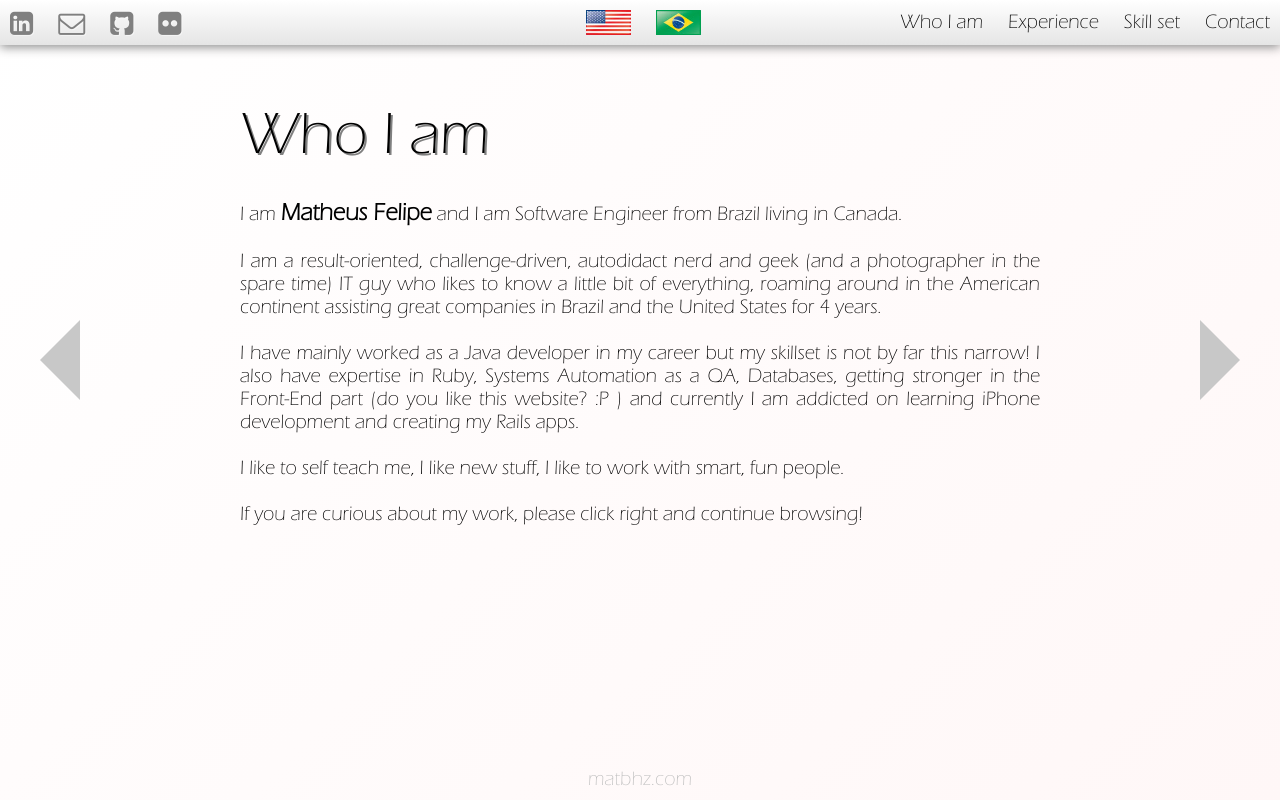
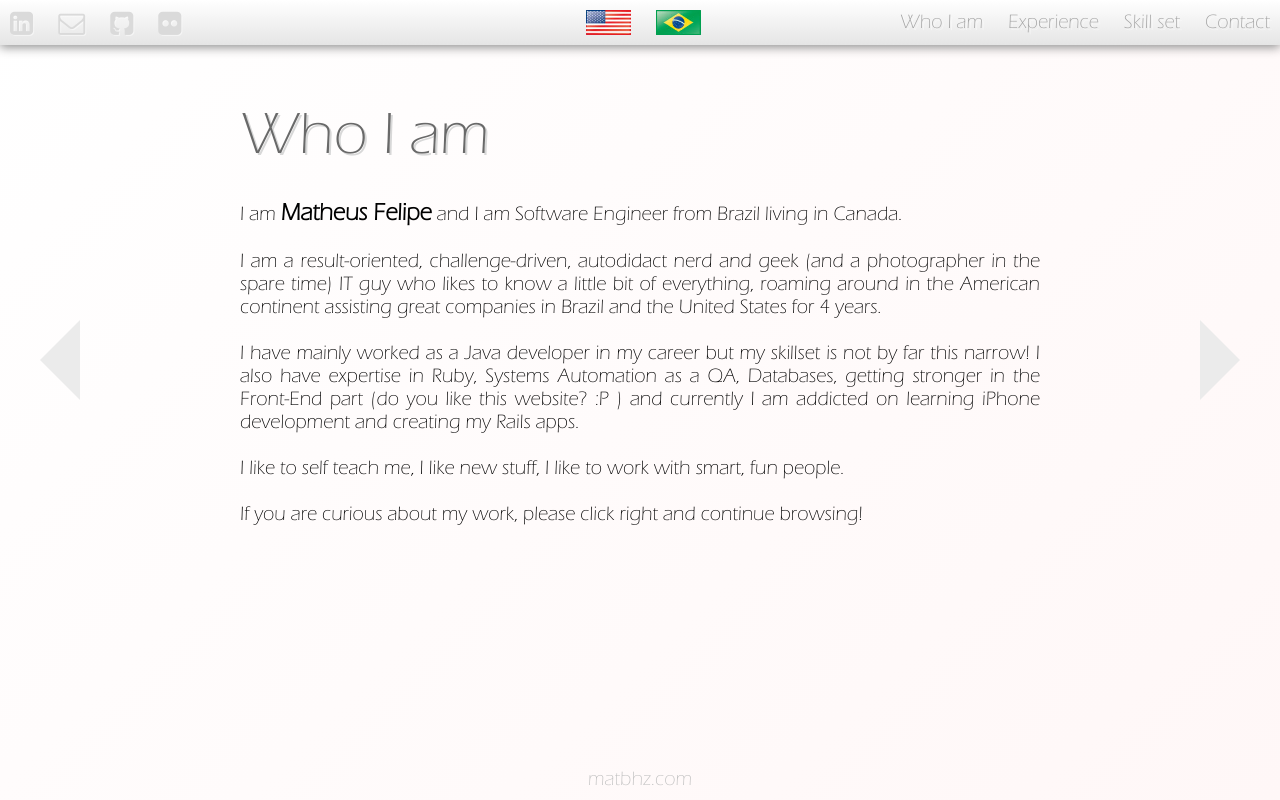
Before and after one commit to matbhz/matbhz.github.io, a plain HTML site: page index.html in a window 1280 px wide. Shown: the top 800 px of the page. Drawn offline with Linux system fonts and the light colour scheme.

Commit message:
Changes colors

```diff
--- a/css/main.css
+++ b/css/main.css
@@ -47,17 +47,20 @@ footer a {
 
 i.icon {
     font-size: 27px;
-    color: grey;
+    color: #DADADA;
     text-shadow: 1px 1px 0px rgba(255, 255, 255, 0.5);
 }
 
 i.icon:hover, .bigIcon i:hover, .skillDiv p:hover {
-    color: rgb(70, 70, 70);
+    color: #C2C2C2;
 }
 
-.tooltip:hover:after {
-    background: #333;
-    background: rgba(0, 0, 0, .7);
+#links i.icon {
+    color:rgb(140, 140, 140);
+}
+
+.tooltip:hover::after {
+    background: rgba(185, 185, 185, .7);
     border-radius: 4px;
     bottom: -25px;
     color: #fff;
@@ -78,8 +81,8 @@ h2 {
     font-size: 60px;
     font-weight: normal;
     margin: 30px 0px;
-    text-shadow: 2px 2px gray;
-    color: black;
+    text-shadow: 2px 2px rgb(216, 216, 216);
+    color: dimgray;
 
 }
 
@@ -149,6 +152,11 @@ header #sections ul {
     text-align: right;
 }
 
+header #sections a {
+    color: rgb(160, 160, 160);
+    text-shadow: 2px 2px 0px rgba(255, 255, 255, 0.5);
+}
+
 header li {
     display: inline;
     margin: 0px 10px;
@@ -164,28 +172,22 @@ header li {
     font-family: serif;
     z-index: 99;
     cursor: pointer;
+    border-top: 40px solid transparent;
+    border-bottom: 40px solid transparent;
 }
 
 #left {
     left: 0px;
-
     width: 0;
     height: 0;
-    border-top: 40px solid transparent;
-    border-bottom: 40px solid transparent;
-
-    border-right: 40px solid rgb(200, 200, 200);
+    border-right: 40px solid rgb(235, 235, 235);
 }
 
 #right {
     right: 0px;
-
     width: 0;
     height: 0;
-    border-top: 40px solid transparent;
-    border-bottom: 40px solid transparent;
-
-    border-left: 40px solid rgb(200, 200, 200);
+    border-left: 40px solid rgb(235, 235, 235);
 
 }
 
@@ -303,7 +305,7 @@ section {
 #thumbBackground {
     position: absolute;
     font-size: 400px;
-    color: rgb(240, 240, 240);
+    color: rgb(245, 245, 245);
     left: 65%;
     top: 300px;
 }
--- a/index.html
+++ b/index.html
@@ -71,7 +71,7 @@
             <div class="box">
               <h2 class="animated fadeInDown">Who I am</h2>
               <P class="delay animated fadeInDown">
-                I am <strong style="cursor:help">Matheus Felipe</strong> and I am Software Engineer from Brazil living in Canada. <br><br>
+                I am <strong>Matheus Felipe</strong> and I am Software Engineer from Brazil living in Canada. <br><br>
                 I am a result-oriented, challenge-driven, autodidact nerd and geek (and a photographer in the spare time) IT
                 guy who likes to know a little bit of everything, roaming around in the American continent assisting great
                 companies in Brazil and the United States for 4 years.<br> <br>
@@ -189,7 +189,7 @@
             <div class="box">
               <h2 class="animated fadeInDown">Quem sou eu</h2>
               <P class="delay animated fadeInDown">
-                Eu me chamo <strong style="cursor:help">Matheus Felipe</strong> e eu sou um Engenheiro de Software brasileiro morando no Canadá. <br><br>
+                Eu me chamo <strong>Matheus Felipe</strong> e eu sou um Engenheiro de Software brasileiro morando no Canadá. <br><br>
                 Eu sou orientado a resultados, adoro desafios, sou aquele cara de T.I. autodidata nerd e geek (e fotógrafo no tempo livre) que gosta de saber um pouco de tudo, vagando pelo continente Americano colaborando com grandes empresas no Brasil e nos Estados Unidos por 4 anos.<br> <br>
                 Trabalhei principalmente como desenvolvedor Java em minha carreira, mas minhas habilidades nem de longes são tão limitadas assim! Tenho proficiência em Ruby, Automação de Sitemas como um Analista de Qualidade (QA), banco de dados, me aperfeiçoando em Front-End (você curtiu meu site? :P) e atualmente estou viciado aprendendo desenvolvimento para iPhone e criando uns apps em Rails.<br><br>
                 Eu gosto de aprender sozinho, gosto de coisa nova e gosto de trabalhar com gente inteligente e divertida.<br><br>
```
